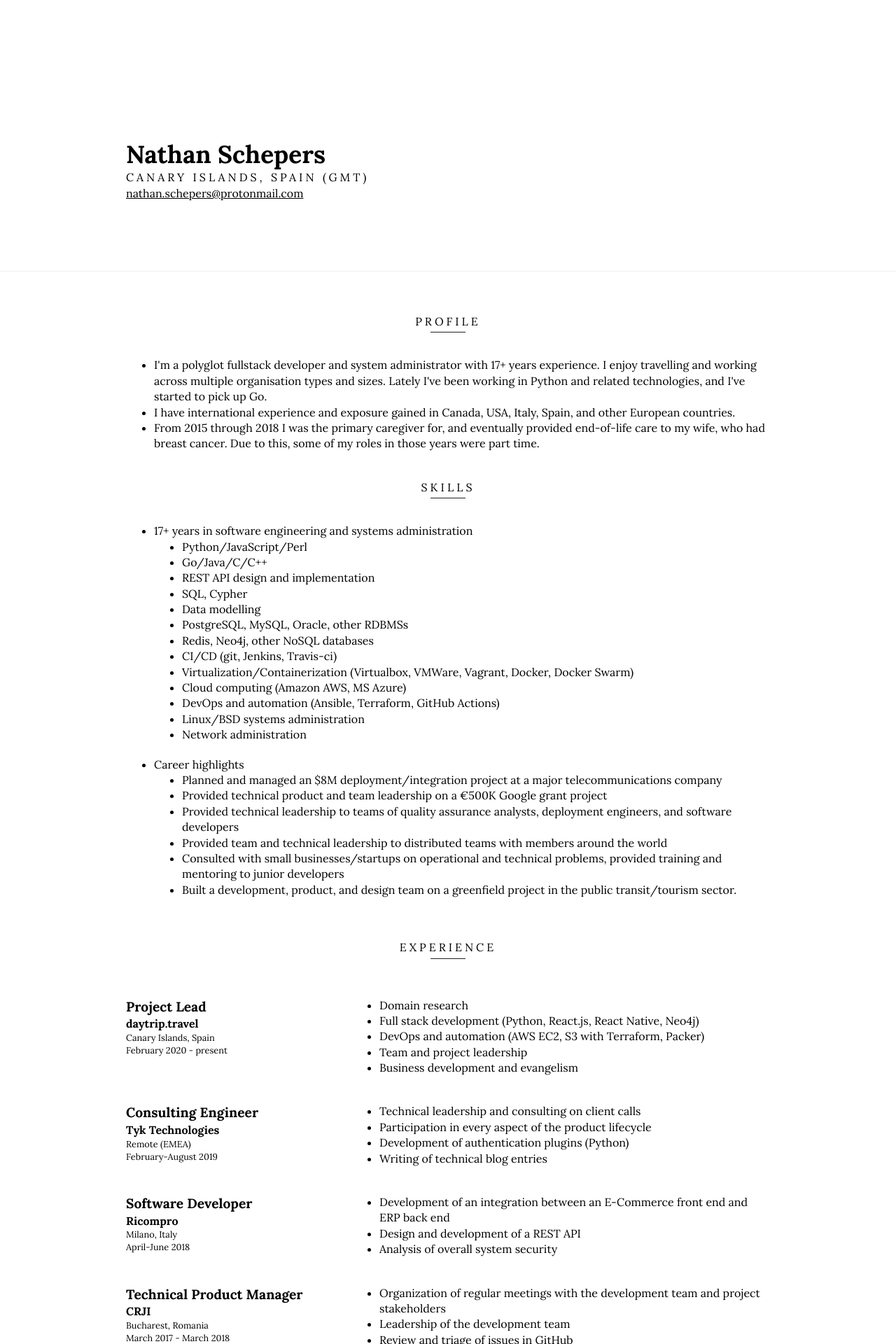
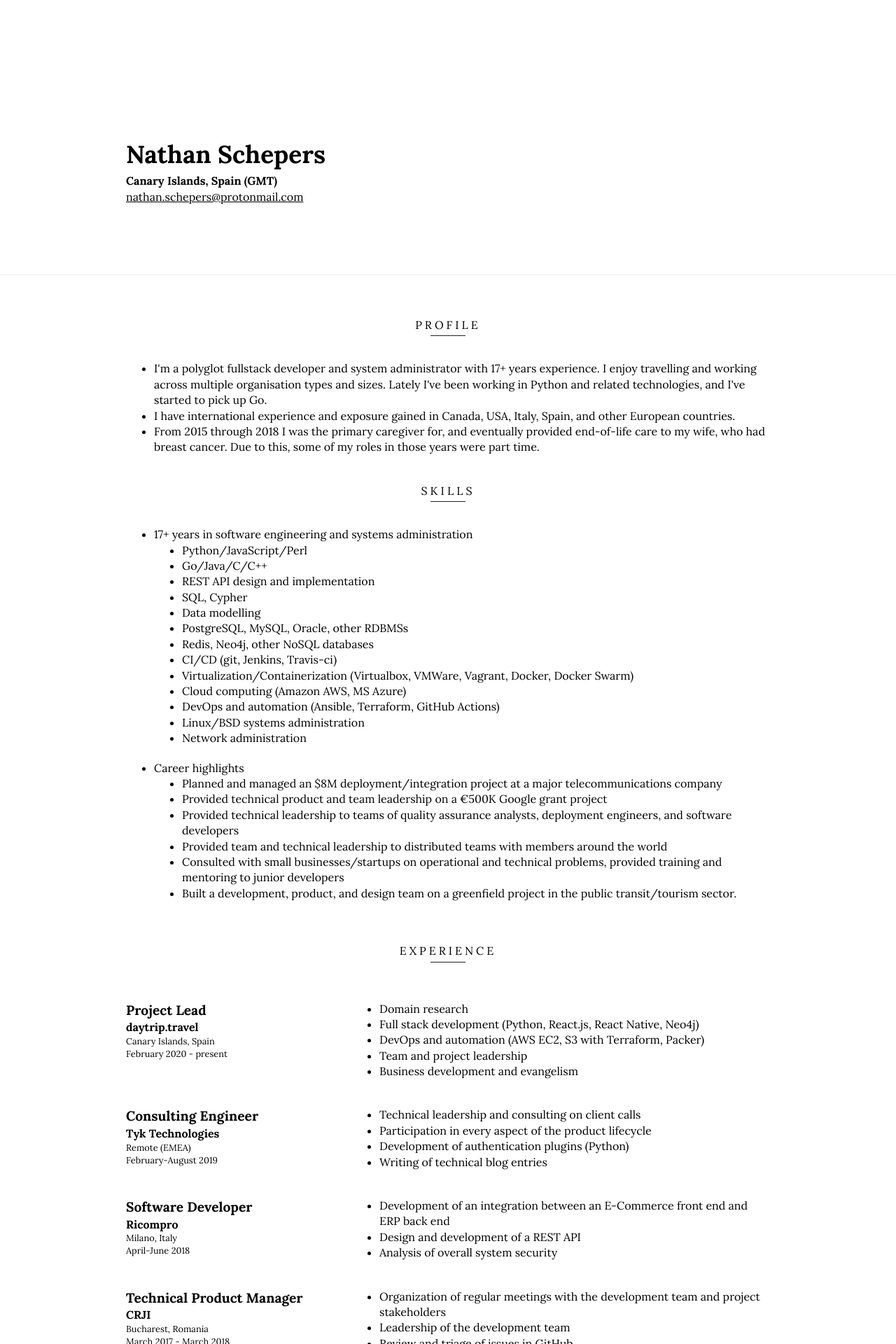
Before and after one commit to nathanschepers/resume, a Jekyll site: the page built from index.html, in a window 1280 px wide. Shown: the top 1920 px of the page at 70% size. Built offline with Jekyll 4.4.1, drawn with Linux system fonts in a browser that asks for light colours.

Commit message:
header update

```diff
--- a/_sass/_header.scss
+++ b/_sass/_header.scss
@@ -16,8 +16,9 @@ header {
     margin-bottom: ($spacer * 2);
 
     &__pre, &__post {
-        text-transform: uppercase;
-        letter-spacing: 4px;
+        font-weight: bold;
+        //text-transform: uppercase;
+        //letter-spacing: 2px;
     }
 
     &__main {
@@ -29,6 +30,7 @@ header {
             font-size: 2.2rem;
             max-width: 60%;
         }
+        padding-bottom: 5px;
     }
 
     a {
```
